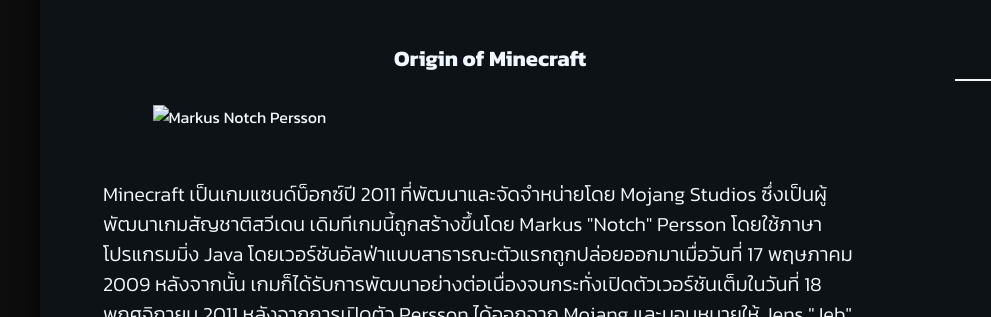
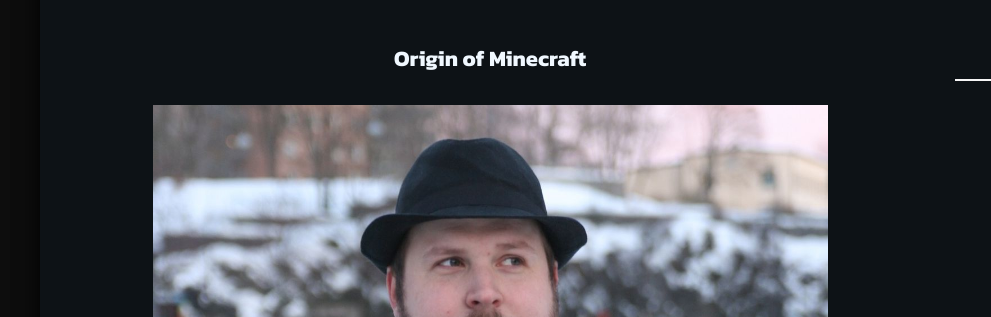
Before and after one commit to BogBogBogBog/test4, a plain HTML site: page pages/origin.html in a window 1280 px wide. Shown: the part 483-800 px from the top of the page, 0-991 px from the left. Drawn offline with Linux system fonts and the light colour scheme.

Commit message:
Update origin.html

```diff
--- a/pages/origin.html
+++ b/pages/origin.html
@@ -29,7 +29,7 @@
         <main>
             <section>
                 <h2 class="section-title">Origin of Minecraft</h2>
-                <img class="context-img" src="../public/assets/topnotch.jpg" alt="Markus Notch Persson" title="Markus Notch Persson">
+                <img class="context-img" src="../public/assets/other/topnotch.jpg" alt="Markus Notch Persson" title="Markus Notch Persson">
                 <p class="context">Minecraft เป็นเกมแซนด์บ็อกซ์ปี 2011 ที่พัฒนาและจัดจำหน่ายโดย Mojang Studios ซึ่งเป็นผู้พัฒนาเกมสัญชาติสวีเดน เดิมทีเกมนี้ถูกสร้างขึ้นโดย Markus "Notch" Persson โดยใช้ภาษาโปรแกรมมิ่ง Java โดยเวอร์ชันอัลฟ่าแบบสาธารณะตัวแรกถูกปล่อยออกมาเมื่อวันที่ 17 พฤษภาคม 2009 หลังจากนั้น เกมก็ได้รับการพัฒนาอย่างต่อเนื่องจนกระทั่งเปิดตัวเวอร์ชันเต็มในวันที่ 18 พฤศจิกายน 2011 หลังจากการเปิดตัว Persson ได้ออกจาก Mojang และมอบหมายให้ Jens "Jeb" Bergensten ดูแลการพัฒนาต่อไป</p>
                 <p class="context">นับตั้งแต่การเปิดตัว เกมได้ถูกพอร์ตไปยังแพลตฟอร์มต่าง ๆ มากมาย รวมถึงสมาร์ตโฟน แท็บเล็ต และคอนโซลวิดีโอเกมหลายรุ่น ในปี 2014 บริษัท Mojang และทรัพย์สินทางปัญญาของ Minecraft ถูกซื้อโดย Microsoft ด้วยมูลค่า 2.5 พันล้านดอลลาร์สหรัฐ Minecraft เป็นวิดีโอเกมที่มียอดขายสูงสุดตลอดกาล โดยมียอดขายมากกว่า 300 ล้านชุด และมีผู้เล่นที่ยังคงเล่นอยู่เกือบ 170 ล้านคนต่อเดือน ณ ปี 2024</p>
             </section>
```
